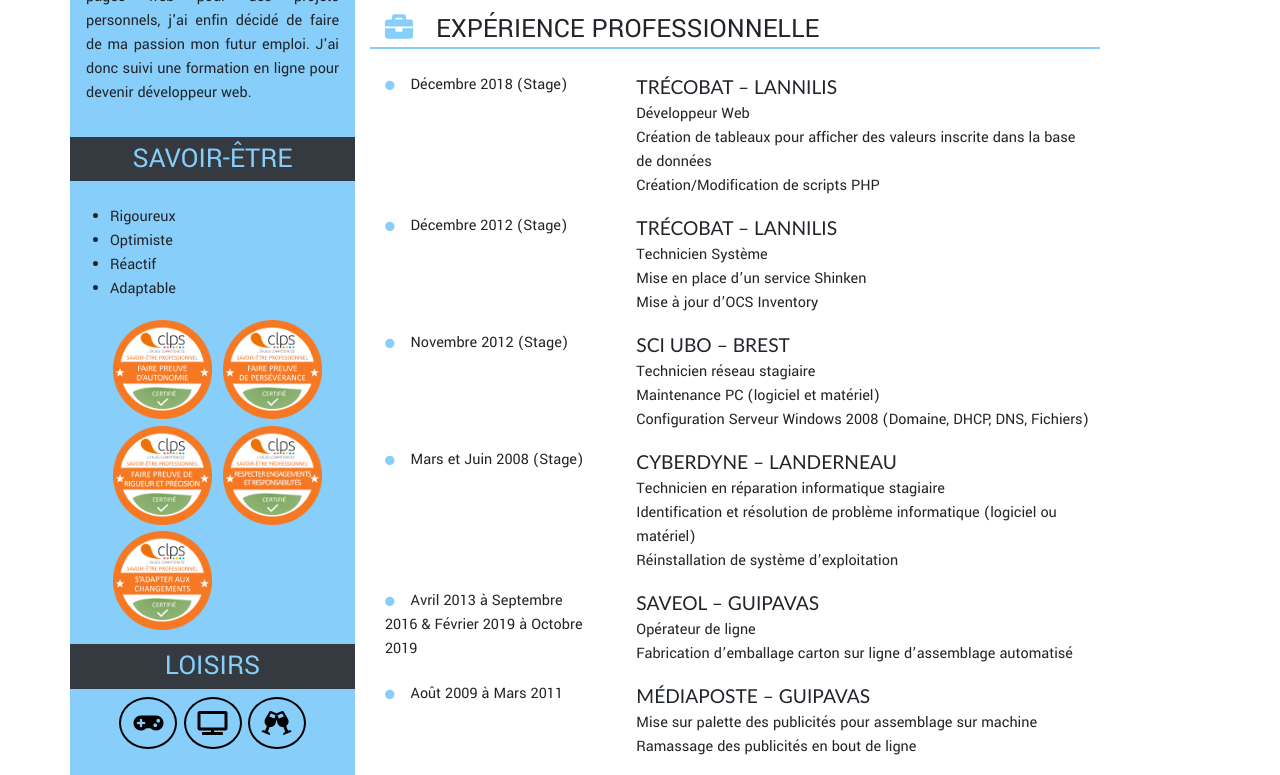
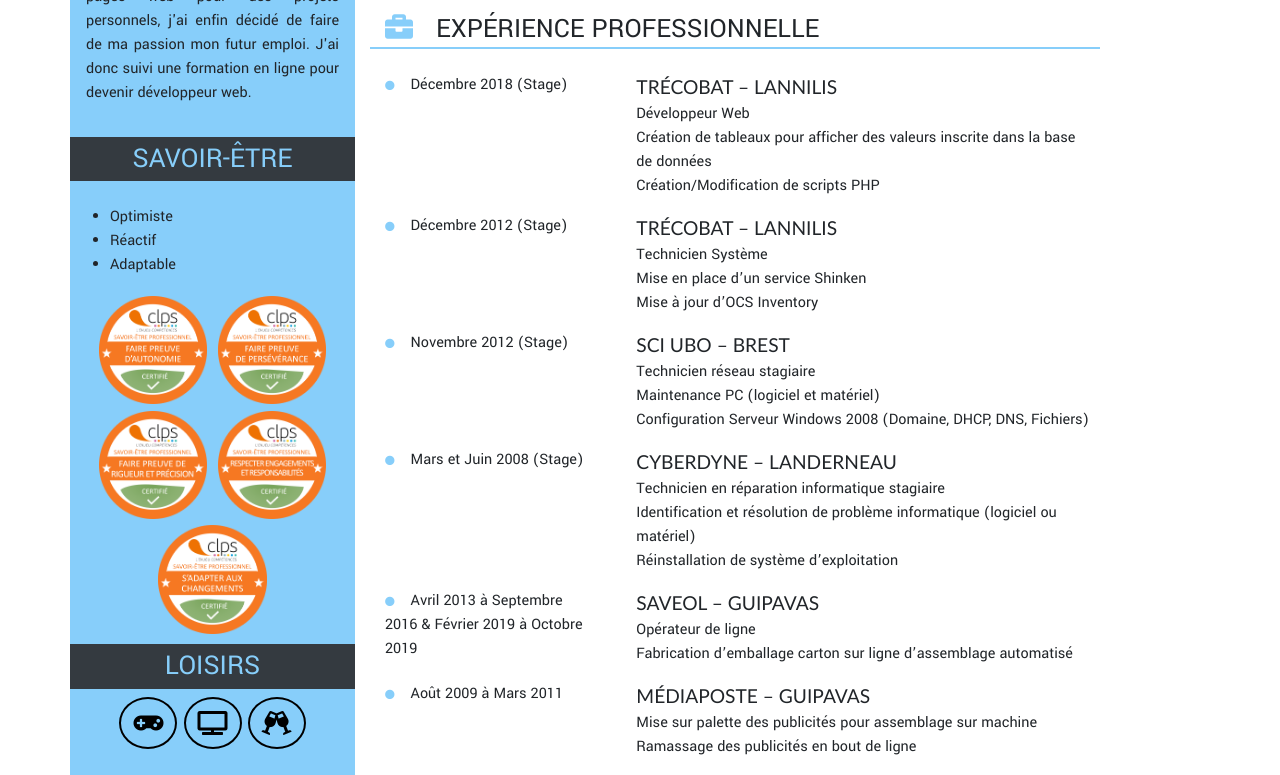
Before and after one commit to kevincabon/cv, a website: page index.html in a window 1280 px wide. Shown: the part 849-1624 px from the top of the page. Drawn offline with Linux system fonts and the light colour scheme.

Commit message:
fix certificate-logo size

```diff
--- a/index.html
+++ b/index.html
@@ -43,19 +43,18 @@
 
                 <h3 class="infos__title">Savoir-être</h3>
                 <ul class="mt-4">
-                    <li>Rigoureux</li>
                     <li>Optimiste</li>
                     <li>Réactif</li>
                     <li>Adaptable</li>
                 </ul>
 
-                <ul>
-                    <a href="./src/img/faire-preuve-d-autonomie.png" target="_blank"><img class="certificate-logo" src="./src/img/faire-preuve-d-autonomie.png"></a>
-                    <a href="./src/img/faire-preuve-de-persa-va-rance.png" target="_blank"><img class="certificate-logo" src="./src/img/faire-preuve-de-persa-va-rance.png"></a>
-                    <a href="./src/img/faire-preuve-de-rigueur-et-de-pra-cision.png" target="_blank"><img class="certificate-logo" src="./src/img/faire-preuve-de-rigueur-et-de-pra-cision.png"></a>
-                    <a href="./src/img/respecter-ses-engagements-assumer-ses-responsabilita-s.png" target="_blank"><img class="certificate-logo" src="./src/img/respecter-ses-engagements-assumer-ses-responsabilita-s.png"></a>
-                    <a href="./src/img/s-adapter-aux-changements.png" target="_blank"><img class="certificate-logo" src="./src/img/s-adapter-aux-changements.png"></a>
-                </ul>
+                <div class="text-center">
+                    <img class="certificate-logo" src="./src/img/faire-preuve-d-autonomie.png">
+                    <img class="certificate-logo" src="./src/img/faire-preuve-de-persa-va-rance.png">
+                    <img class="certificate-logo" src="./src/img/faire-preuve-de-rigueur-et-de-pra-cision.png">
+                    <img class="certificate-logo" src="./src/img/respecter-ses-engagements-assumer-ses-responsabilita-s.png">
+                    <img class="certificate-logo" src="./src/img/s-adapter-aux-changements.png">
+                </div>
 
             </article>
             <footer class="col-12 infos__loisirs jumbotron-fluid">
--- a/sass/pages/_index.scss
+++ b/sass/pages/_index.scss
@@ -110,6 +110,6 @@
 }
 
 .certificate-logo{
-    width: 6.2rem;
+    width: 38%;
     margin: 0.2rem;
 }
```
Also changed, not shown: css/style.css.
